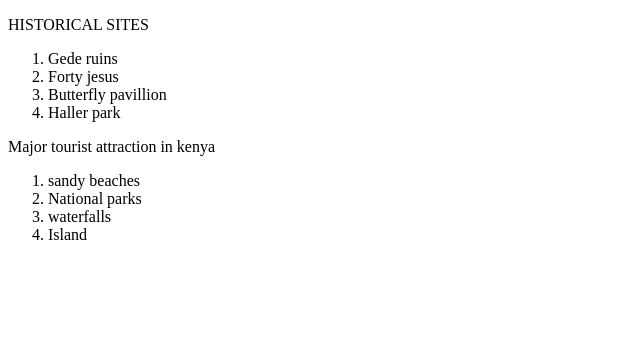
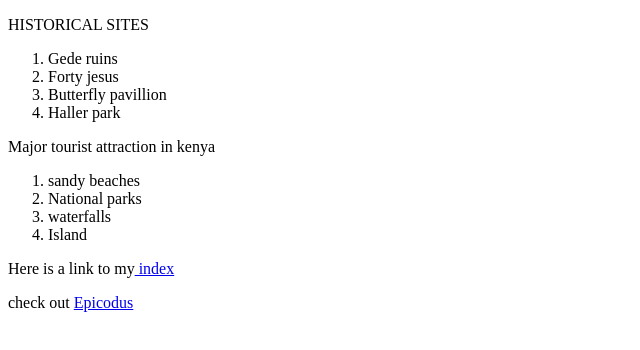
Before and after one commit to beliz12345/adventure, a plain HTML site: page index.html in a window 1280 px wide. Shown: the whole page, without its empty margins (0-640 px from the left). Drawn offline with Linux system fonts and the light colour scheme.

Commit message:
first commit

```diff
--- a/index.html
+++ b/index.html
@@ -1,10 +1,7 @@
 <!DOCTYPE html>
 <html lang="en">
 <head>
-    <meta charset="UTF-8">
-    <meta name="viewport" content="width=device-width, initial-scale=1.0">
-    <meta http-equiv="X-UA-Compatible" content="ie=edge">
-    <title>Adventure</title>
+    <title>Adventure #1</title>
 </head>
 <body>
     <header>
@@ -24,7 +21,8 @@
                 <li>Island</li>
             </ol>
 
-
+            <p>Here is a link to my<a href="index.html"> index</a></p>
+            <p> check out <a href="http://www.epicodus.com/">Epicodus</a></p>
         </div>
     </header>
 </body>
```
